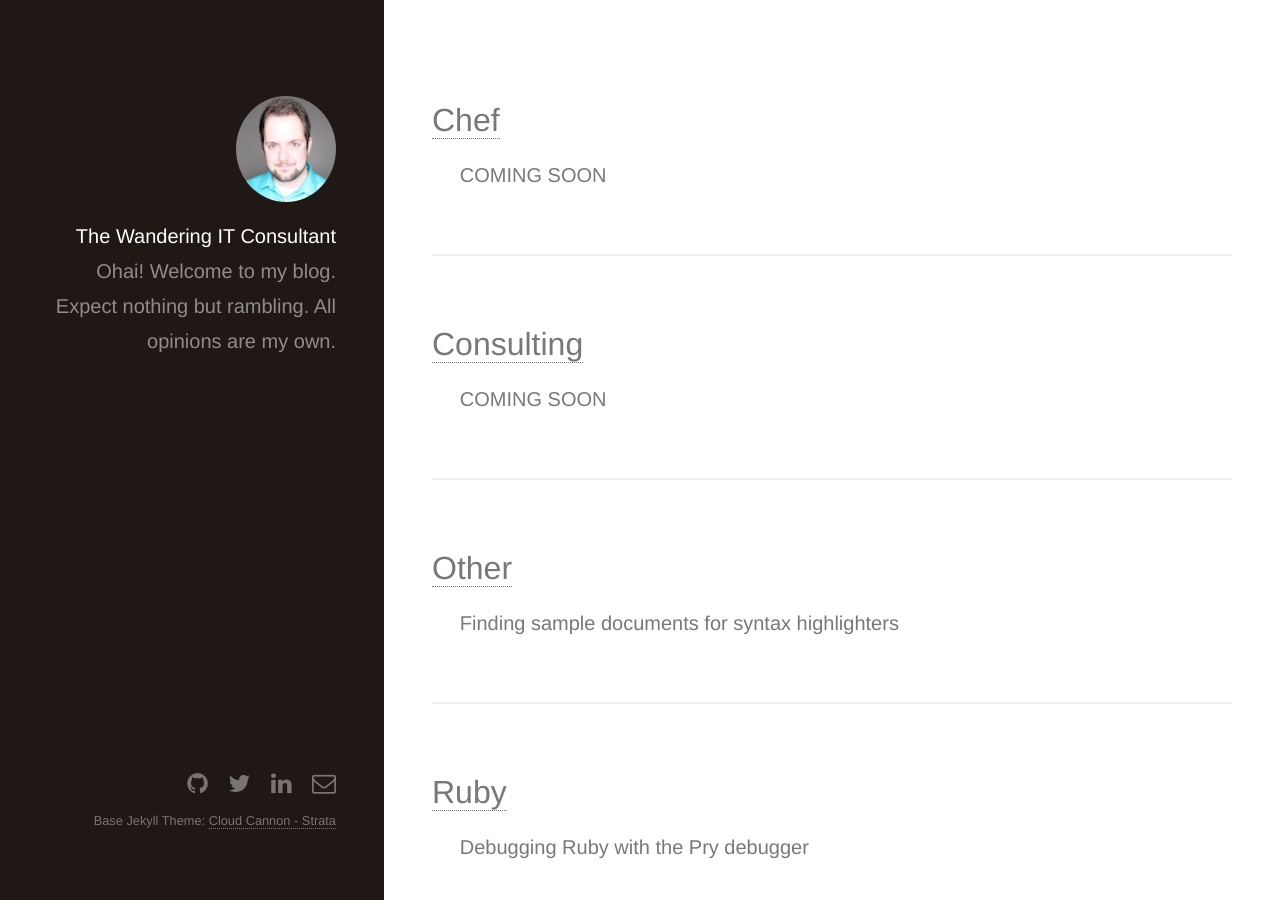
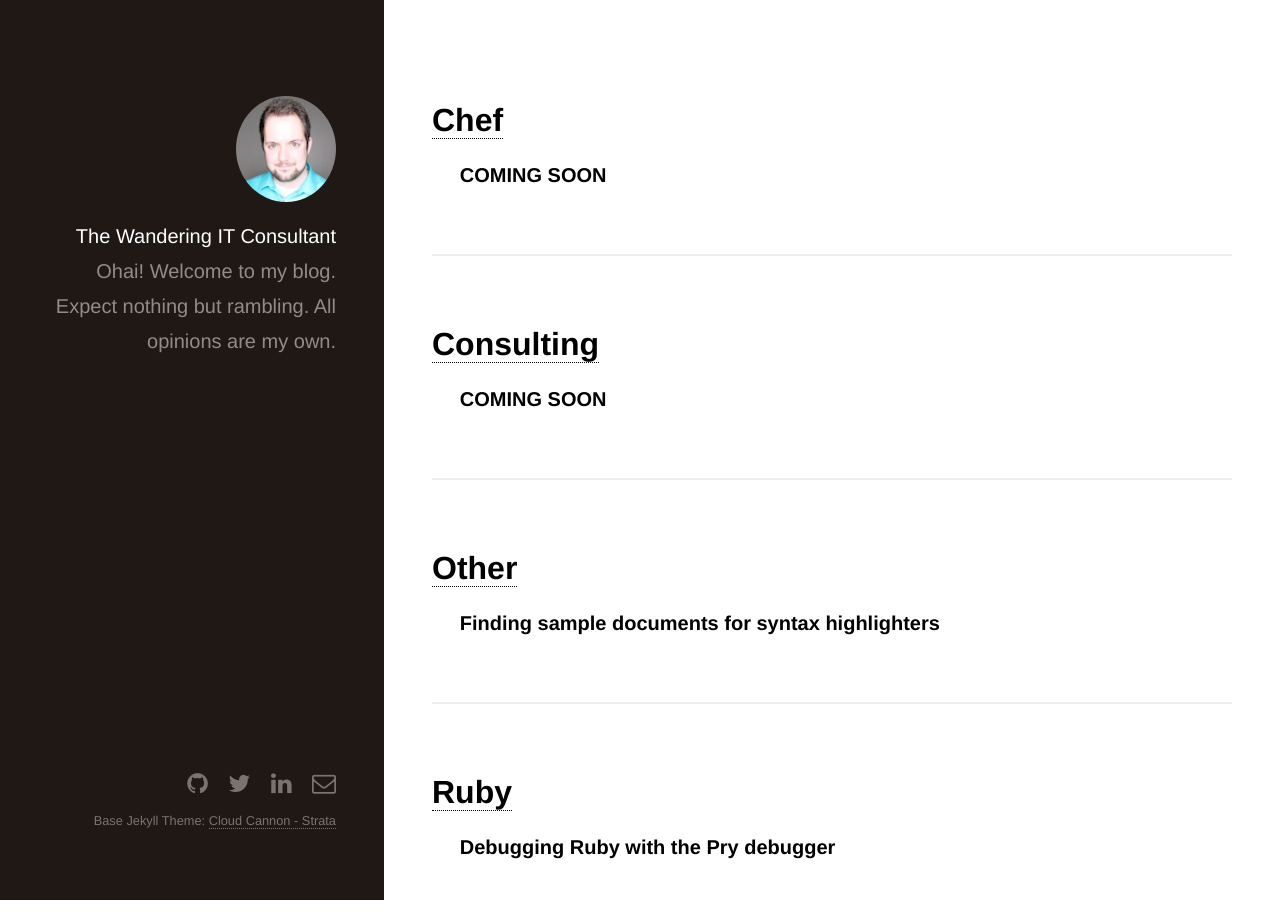
Before and after one commit to biox/jerryaldrichiii.github.io, a Jekyll site: the page built from index.html, in a window 1280 px wide. Built offline with Jekyll 4.4.1, drawn with Linux system fonts in a browser that asks for light colours; nearby versions of some CDN libraries; library files that are not in the unit come from our copies.

Commit message:
Adjust boldness of `h` items

```diff
--- a/_layouts/default.html
+++ b/_layouts/default.html
@@ -22,8 +22,8 @@
   <body id="top">
     <header id="header">
       <a href="{{ site.url }}" class="image avatar"><img src="/images/avatar.jpg" alt="" /></a>
-      <h1>
-        <strong>{{ site.title }}</strong><br />
+      <h1 style="font-weight: 400">
+        <strong style="font-weight: 400">{{ site.title }}</strong><br />
         {{ site.description }}
       </h1>
     </header>
--- a/_sass/_vars.scss
+++ b/_sass/_vars.scss
@@ -10,12 +10,12 @@ $size-element-margin:    1em;
 $font-family:        'Source Sans Pro', Helvetica, sans-serif;
 $font-family-fixed:      'Courier New', monospace;
 $font-weight:        400;
-$font-weight-bold:      400;
+$font-weight-bold:      700;
 
 // Color.
 $color-bg:          #fff;
 $color-fg:          #000000;
-$color-fg-bold:        #787878;
+$color-fg-bold:        #000000;
 $color-fg-light:      #b2b2b2;
 $color-border:        #efefef;
 $color-border-bg:      #f7f7f7;
```
